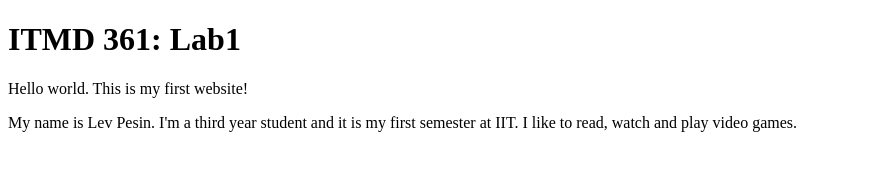
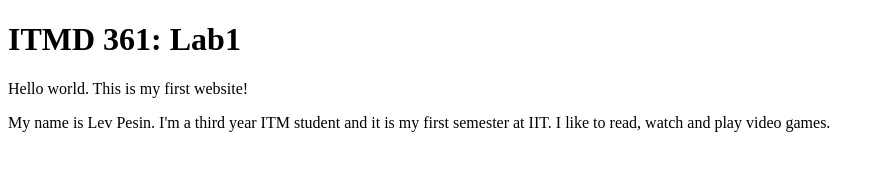
Before and after one commit to LevPesin-Tech/ITMD-361-Lab1, a plain HTML site: page index.html in a window 1280 px wide. Shown: the whole page, without its empty margins (0-885 px from the left). Drawn offline with Linux system fonts and the light colour scheme.

Commit message:
Update index.html

```diff
--- a/index.html
+++ b/index.html
@@ -9,6 +9,6 @@
 
     <p>Hello world. This is my first website!</p>
 
-    <p>My name is Lev Pesin. I'm a third year student and it is my first semester at IIT. I like to read, watch and play video games.</p>
+    <p>My name is Lev Pesin. I'm a third year ITM student and it is my first semester at IIT. I like to read, watch and play video games.</p>
   </body>
 </html>
```
